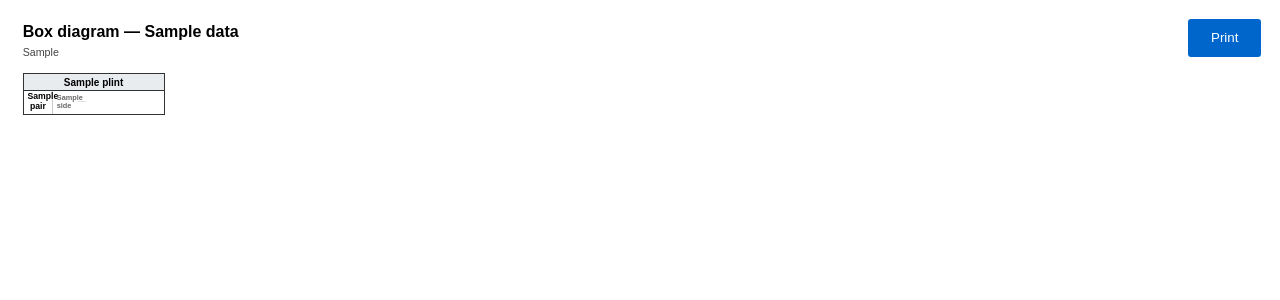
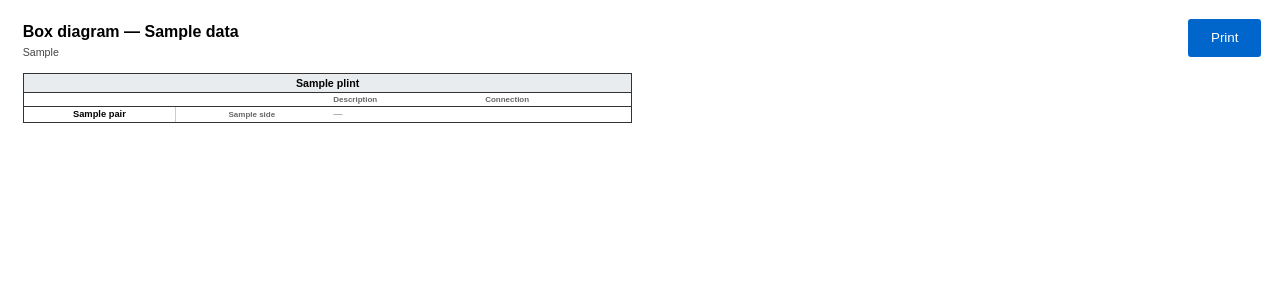
Before and after one commit to N34AY/netbox-cross-journal, a Django app: template netbox_cross_journal/templates/netbox_cross_journal/box_diagram_print.html in a window 1280 px wide. Shown: the top 300 px of the page. Run offline with Django 3.2, Linux system fonts and the light colour scheme; the template is opened without the code that fills it: most values are stand-ins (such as "Sample title", 1, 10 or a date in 2020).

Commit message:
Rework box diagram print layout: two full-width plints per row, separate columns
The compact many-tiny-cards print layout gave every pair only one text
slot, so a cabled pair without a manually-written description showed
nothing useful. Rebuilt the print page as two plint tables per row (each
spanning half the page width) with dedicated "Опис"/"Connection" columns,
so both the description and the cable's far end always show side by side
regardless of which one is filled in.

```diff
--- a/netbox_cross_journal/__init__.py
+++ b/netbox_cross_journal/__init__.py
@@ -8,7 +8,7 @@ class CrossJournalConfig(PluginConfig):
         "Generates a printable/Excel cross-connect journal (device inventory, data "
         "cabling, power cabling) scoped to a Rack, Location, or Site."
     )
-    version = "0.5.0"
+    version = "0.6.0"
     base_url = "cross-journal"
 
     template_extensions = "template_content.template_extensions"
--- a/netbox_cross_journal/templates/netbox_cross_journal/box_diagram_print.html
+++ b/netbox_cross_journal/templates/netbox_cross_journal/box_diagram_print.html
@@ -17,28 +17,33 @@
       background: #0066cc; color: #fff; border: none; border-radius: 3px;
     }
 
-    .grid { display: flex; flex-wrap: wrap; gap: 0.25cm; align-content: flex-start; }
+    /* Two plints per row, each stretched to fill its half of the page width, then the next
+       pair of plints continues below — rather than many narrow cards, since a separate
+       "опис"/"з'єднання" column pair per pair needs real width to stay legible. */
+    .grid { display: grid; grid-template-columns: 1fr 1fr; gap: 0.4cm; }
 
-    .plint {
-      width: 3.7cm; border: 0.75pt solid #333; break-inside: avoid;
+    .plint { border: 0.75pt solid #333; break-inside: avoid; }
+    .plint-name {
+      font-size: 8pt; font-weight: 700; text-align: center;
+      background: #e9ecef; padding: 0.08cm 0; border-bottom: 0.75pt solid #333;
     }
-    .plint-name {
-      font-size: 7.5pt; font-weight: 700; text-align: center;
-      background: #e9ecef; padding: 0.06cm 0; border-bottom: 0.75pt solid #333;
+    .plint table { width: 100%; border-collapse: collapse; table-layout: fixed; font-size: 7pt; }
+    .plint th {
+      font-size: 6pt; font-weight: 700; color: #666; text-align: left;
+      padding: 0.05cm 0.15cm; border-bottom: 0.5pt solid #333;
     }
-    .plint table { width: 100%; border-collapse: collapse; table-layout: fixed; font-size: 6.5pt; }
-    .plint td { padding: 0.035cm 0.1cm; border-bottom: 0.25pt solid #ccc; line-height: 1.15; }
+    .plint td { padding: 0.05cm 0.15cm; border-bottom: 0.25pt solid #ccc; line-height: 1.2; }
     .plint tr:last-child td { border-bottom: none; }
     .plint td.pos {
-      width: 0.55cm; font-weight: 700; text-align: center; border-right: 0.25pt solid #ccc;
+      width: 0.6cm; font-weight: 700; text-align: center; border-right: 0.25pt solid #ccc;
       vertical-align: middle;
     }
-    .plint td.side {
-      width: 0.35cm; font-weight: 700; text-align: center; color: #666; font-size: 5.5pt;
+    .plint td.side { width: 0.4cm; font-weight: 700; text-align: center; color: #666; font-size: 6pt; }
+    .plint th.opis, .plint th.conn, .plint td.opis, .plint td.conn {
+      overflow: hidden; white-space: nowrap; text-overflow: ellipsis;
     }
-    .plint td.info { overflow: hidden; white-space: nowrap; text-overflow: ellipsis; }
-    .plint tr.free td.info { color: #888; font-style: italic; }
-    .plint tr.unbuilt td.info { color: #ccc; }
+    .plint td.conn { color: #444; }
+    .plint td.muted { color: #888; font-style: italic; }
 
     @media print {
       .toolbar { display: none; }
@@ -60,20 +65,32 @@
     <div class="plint">
       <div class="plint-name">{{ plint.name }}</div>
       <table>
+        <thead>
+          <tr>
+            <th class="pos"></th>
+            <th class="side"></th>
+            <th class="opis">{% trans "Description" %}</th>
+            <th class="conn">{% trans "Connection" %}</th>
+          </tr>
+        </thead>
+        <tbody>
           {% for pair in plint.pairs %}
             {% for cell in pair.cells %}
             <tr class="{{ cell.state }}">
               {% if forloop.first %}<td class="pos" rowspan="{{ pair.cells|length }}">{{ pair.label }}</td>{% endif %}
               <td class="side">{{ cell.side }}</td>
-            <td class="info">
-              {% if cell.state == "connected" %}{% if cell.description %}{{ cell.description }}{% else %}{{ cell.far_device }}/{{ cell.far_port }}{% endif %}
-              {% elif cell.state == "documented_only" %}{{ cell.description }}
-              {% elif cell.state == "free" %}{% trans "free" %}
-              {% else %}—{% endif %}
-            </td>
+              {% if cell.state == "connected" or cell.state == "documented_only" %}
+              <td class="opis">{{ cell.description }}</td>
+              <td class="conn">{% if cell.far_device %}{{ cell.far_device }}/{{ cell.far_port }}{% endif %}</td>
+              {% elif cell.state == "free" %}
+              <td class="opis muted" colspan="2">{% trans "free" %}</td>
+              {% else %}
+              <td class="opis muted" colspan="2">—</td>
+              {% endif %}
             </tr>
             {% endfor %}
           {% endfor %}
+        </tbody>
       </table>
     </div>
     {% endfor %}
--- a/pyproject.toml
+++ b/pyproject.toml
@@ -4,7 +4,7 @@ build-backend = "setuptools.build_meta"
 
 [project]
 name = "netbox-cross-journal"
-version = "0.5.0"
+version = "0.6.0"
 description = "Generates a printable/Excel cross-connect journal (devices, data cabling, power cabling) scoped to a Rack, Location, or Site."
 readme = "README.md"
 requires-python = ">=3.10"
```
Also changed, not shown: netbox_cross_journal/locale/uk/LC_MESSAGES/django.po, 1 other file. Lines whose indentation alone changed are shown as unchanged.
